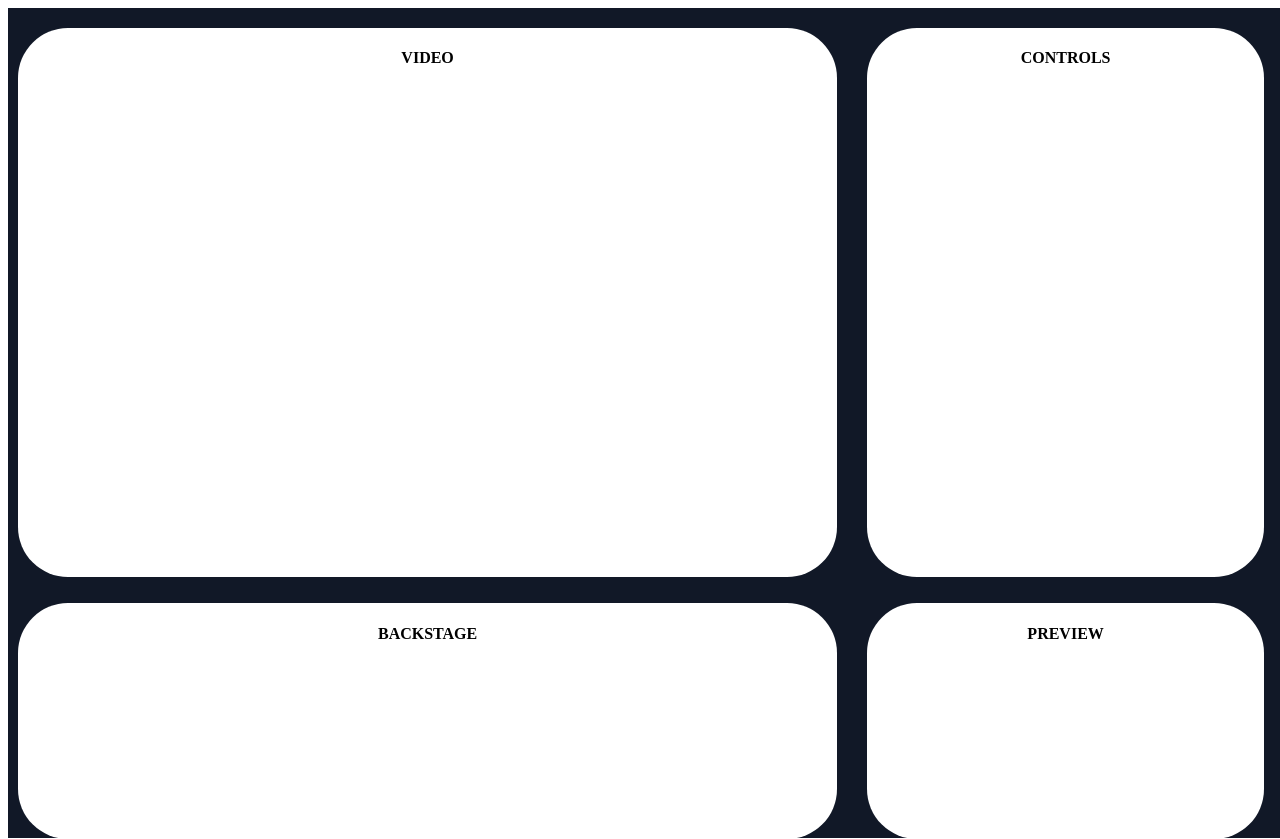
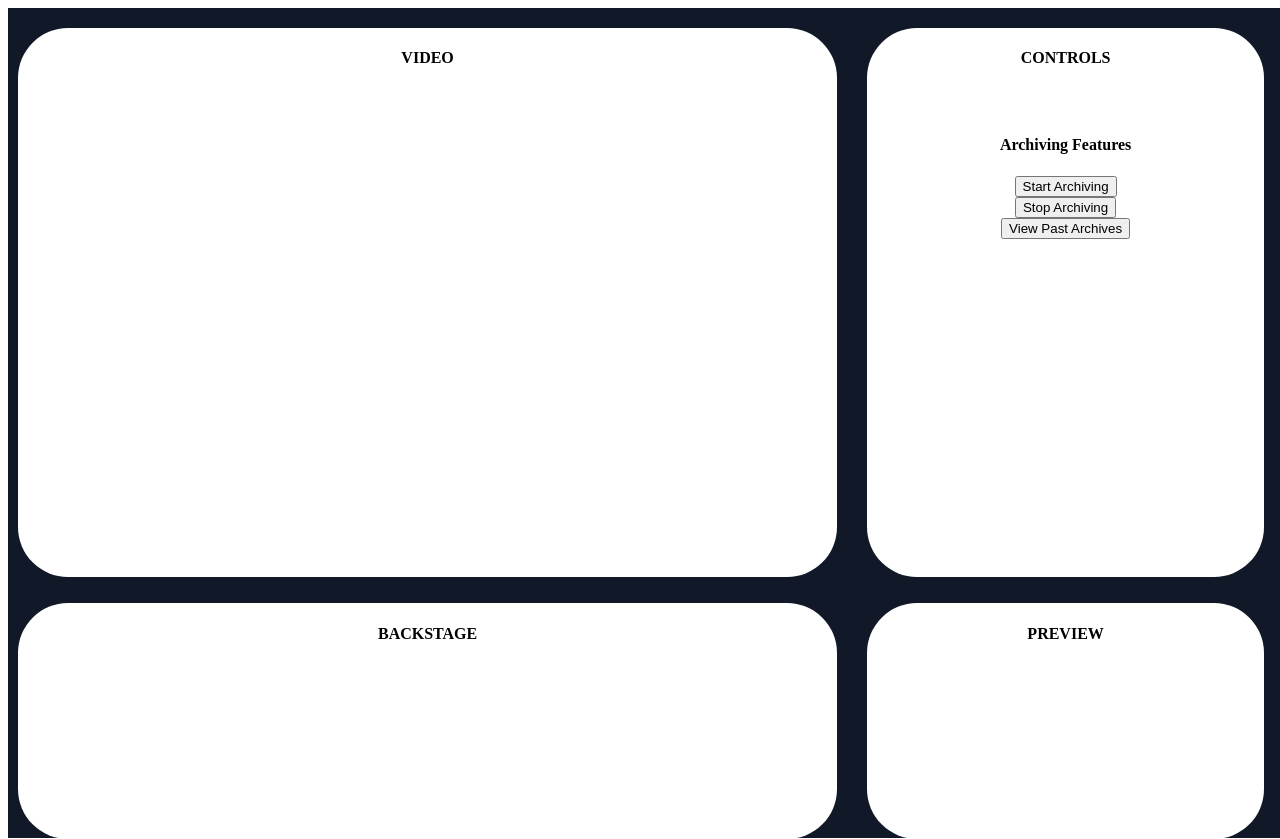
Before and after one commit to mbiederman12/ECTestRepo, a React (Create React App) app in the folder client/: page / in a window 1280 px wide. Shown: the top 839 px of the page. Built offline with nearby package versions, Linux system fonts and the light colour scheme; no server answers.

Commit message:
Able to read archive ids

```diff
--- a/client/src/App.js
+++ b/client/src/App.js
@@ -1,22 +1,24 @@
-import './style/App.css';
-import BackstagePage from './Backstage'
-import ControlsPage from './Controls'
-import PreviewPage from './Preview'
-import VideoPage from './Video'
+import React from 'react';
+import {
+  BrowserRouter,
+  Routes,
+  Route,
+} from "react-router-dom";
 
+//Pages
+import MainPage from "./pages/MainPage";
+import ArchivePage from './pages/ArchivePage';
 
-function App() {
-  return <div className="App">
-    <div className="Column1">
-      <VideoPage />
-      <BackstagePage />
-    </div>
+function App(){
+    return (
 
-    <div className = "Column2">
-      <ControlsPage />
-      <PreviewPage />
-    </div>
-  </div>;
+      <BrowserRouter>
+      <Routes>
+        <Route path="/" element={<MainPage/>} />
+        <Route path="/listarchives/" element={<ArchivePage/>} />
+        </Routes>
+      </BrowserRouter>
+    );
 }
 
 export default App;
--- a/client/src/Backstage.js
+++ b/client/src/Backstage.js
@@ -2,24 +2,11 @@ import React from "react";
 import './style/Backstage.css'
 import Stream from './Stream';
 
-
-
 function BackstagePage(){
-  const [data, setData] = React.useState(null);
-  React.useEffect(() => {
-    fetch("/api")
-      .then((res) => res.json())
-      .then((data) => setData(data))
-      .catch((err) => {
-        console.error('Failed to get session creddentials', err);
-        alert('Failed to get opentok sessionId and token');
-      });
-
-  }, []);
   return(
       <div className="Backstage">
           <h4>BACKSTAGE</h4>
-          <Stream data={data} />
+          <Stream  />
       </div>
   );
 }
--- a/client/src/ControlsClass.js
+++ b/client/src/ControlsClass.js
@@ -1,49 +1,31 @@
 import React from 'react';
 
 export default class ControlsClass extends React.Component {
-
     constructor(props) {
         super(props);
 
         this.state = {
-            archiving: true,
+
         };
     }
 
 
-
-   /* toggleArchiving = () => {
-        if(this.archiving){
-            fetch('/start'{
-                headers: {
-                    'Accept': 'application/json',
-                    'Content-Type': 'application/json'
-                    },
-                    method: "POST",
-                    body: JSON.stringify(data)
-            })
-            .then(function(res){ console.log(res) })
-        }
-        else{
-            fetch('/stop'{
-                headers: {
-                'Accept': 'application/json',
-                'Content-Type': 'application/json'
-                },
-                method: "POST",
-                body: JSON.stringify(data)
-            })
-            .then(function(res){ console.log(res) })
-        }
-
-        this.setState(state => ({
-            archiving: !state.archiving,
-        }));
-    }*/
-
     render() {
         return (
           <div>
+              <h4>Archiving Features</h4>
+
+
+                <form action="http://localhost:3001/start" method ="POST">
+                    <input type="submit" value="Start Archiving"></input>
+                </form>
+                <form method="post" action="http://localhost:3001/stop">
+                    <input type="submit" value="Stop Archiving"></input>
+                </form>
+                <form action="http://localhost:3000/listarchives" method = 'get'>
+                    <input type="submit" value="View Past Archives"></input>
+                </form>
+
 
           </div>
         );
--- a/client/src/Stream.js
+++ b/client/src/Stream.js
@@ -7,7 +7,12 @@ export default class Stream extends React.Component {
   componentDidMount(){
     fetch("/api")
       .then((res) => res.json())
-      .then((data) => this.setState({apiKey:data.apiKey, sessionId:data.sessionId, token:data.token}));
+      .then((data) => this.setState({apiKey:data.apiKey, sessionId:data.sessionId, token:data.token}))
+      .catch((err) => {
+        console.error('Failed to get session creddentials', err);
+        alert('Failed to get opentok sessionId and token');
+      });
+
   }
 
   constructor(props) {
--- a/client/src/index.js
+++ b/client/src/index.js
@@ -1,8 +1,12 @@
 import React from 'react';
-import ReactDOM from 'react-dom';
+import ReactDOM from 'react-dom/client';
 import App from './App';
 
-ReactDOM.render(
-    <App  />,
-    document.getElementById('root')
-);
+
+const container = document.getElementById('root');
+
+// Create a root.
+const root = ReactDOM.createRoot(container);
+
+// Initial render
+root.render(<App />);
--- /dev/null
+++ b/client/src/pages/ArchivePage.jsx
@@ -0,0 +1,38 @@
+import React from 'react';
+//import axios from "axios";
+
+export default class ArchivePage extends React.Component{
+    constructor(props){
+        super(props);
+        this.state = {
+            archives:[],
+        };
+    }
+
+    componentDidMount() {
+        fetch('/listarchives')
+          .then(response => response.json())
+          .then(json => this.setState({ archives: json }));
+      }
+
+
+    render() {
+
+        return(
+            <div>
+                <h1>ARCHIVES PAGE</h1>
+                {
+                this.state.archives.length === 0
+                    ? 'Loading users...'
+                    : this.state.archives.map(archive => (
+                        <div>
+                            {archive.id}
+                        </div>
+
+                    ))
+                }
+
+            </div>
+        )
+    };
+};
--- /dev/null
+++ b/client/src/pages/MainPage.js
@@ -0,0 +1,24 @@
+import '../style/MainPage.css';
+import BackstagePage from '../Backstage'
+import ControlsPage from '../Controls'
+import PreviewPage from '../Preview'
+import VideoPage from '../Video'
+import React from "react";
+
+
+const MainPage = () =>{
+    return(
+      <div className="MainPage">
+        <div className="Column1">
+          <VideoPage />
+          <BackstagePage />
+        </div>
+
+        <div className = "Column2">
+          <ControlsPage />
+          <PreviewPage />
+        </div>
+      </div>
+    );
+};
+export default MainPage;
--- /dev/null
+++ b/client/src/style/ArchivePage.css
@@ -0,0 +1,15 @@
+.MainPage{
+    text-align: center;
+
+    display: flex;
+    flex-direction: row;
+    align-items: flex-start;
+    padding: 20px 20px 10px 10px;
+    gap: 30px;
+
+    position: absolute;
+    width: 100%;
+    height: 100%;
+
+    background: #111827;
+  }
--- /dev/null
+++ b/client/src/style/MainPage.css
@@ -0,0 +1,53 @@
+.MainPage{
+  text-align: center;
+
+  display: flex;
+  flex-direction: row;
+  align-items: flex-start;
+  padding: 20px 20px 10px 10px;
+  gap: 30px;
+
+  position: absolute;
+  width: 100%;
+  height: 100%;
+
+  background: #111827;
+}
+
+.Column1{
+  display: flex;
+  flex-direction: column;
+  align-items: flex-start;
+  padding: 0px;
+  gap: 26.66px;
+
+  width: 64%;
+  height: 98%;
+
+  flex: none;
+  order: 0;
+  flex-grow: 0;
+}
+
+.Column2{
+  display: flex;
+  flex-direction: column;
+  align-items: flex-start;
+  padding: 0px;
+  gap: 26.66px;
+
+  width: 31%;
+  height: 98%;
+
+  flex: none;
+  order: 1;
+  flex-grow: 0;
+}
+
+
+.form input {
+  width: 300px;
+  height:60px;
+  margin: 10px;
+  font-size: 25px;
+}
```
Also changed, not shown: client/package.json (+6 -1 lines), client/src/archive.ejs (added), client/src/style/App.css (indentation only), 2 other files (tests, documents, lock files or other folders).
